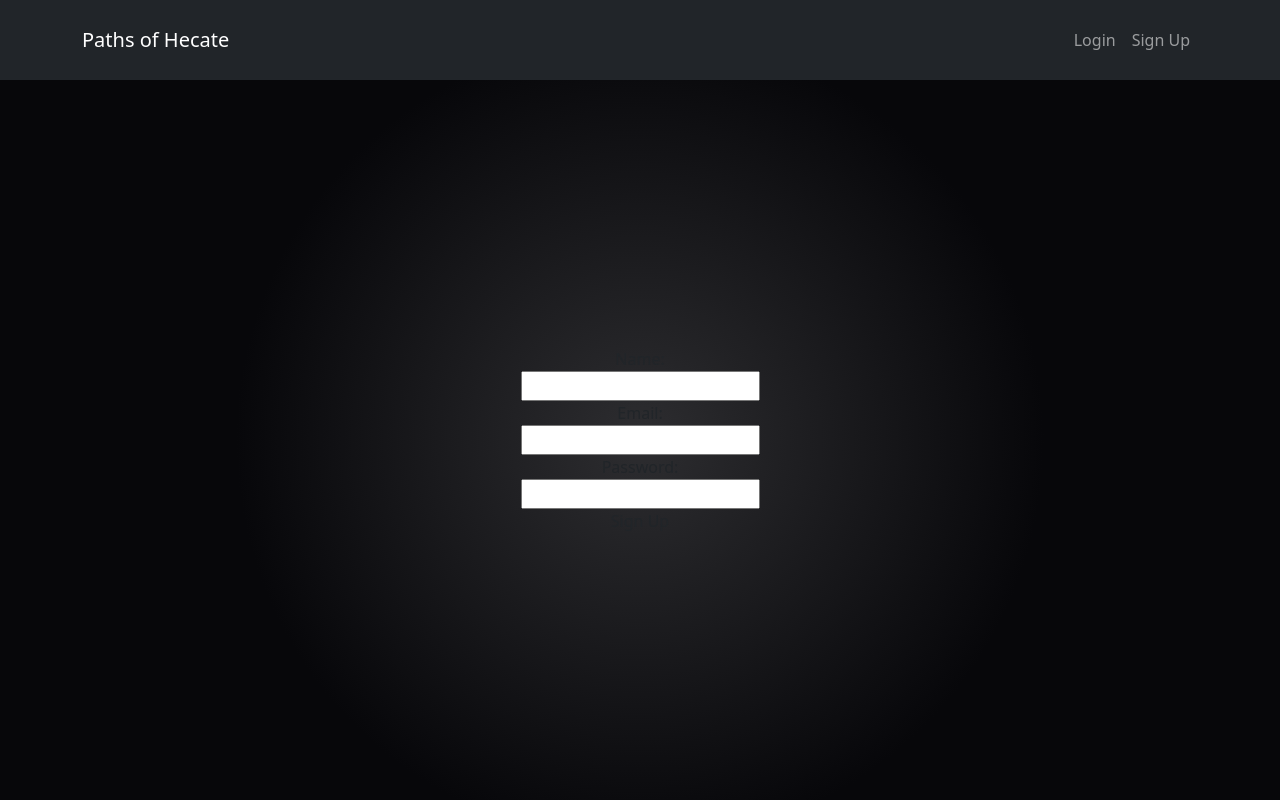
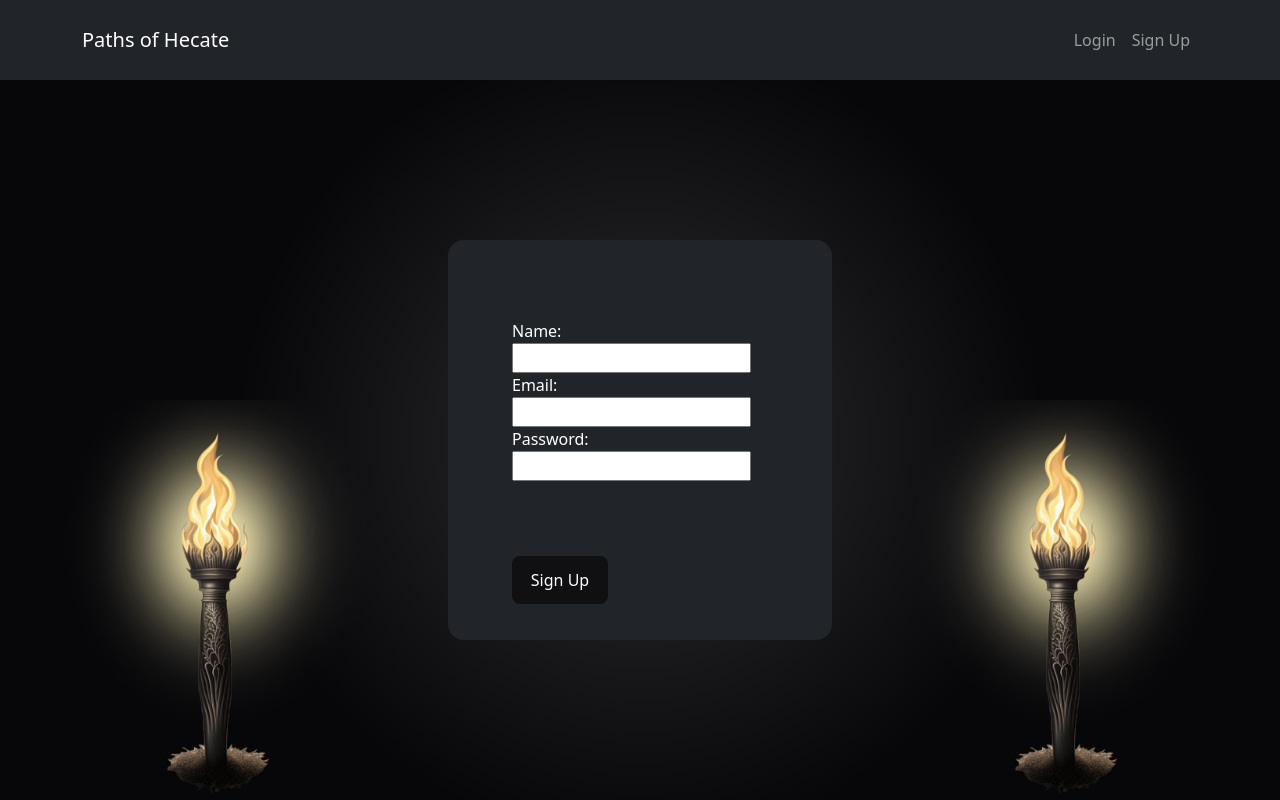
Before and after one commit to WilberEV/Paths-of-Hecate-FE, a React (Vite) app: page /signup in a window 1280 px wide. Built offline with nearby package versions, Linux system fonts and the light colour scheme.

Commit message:
Home + Login + SignUp desing changes

```diff
--- a/src/Components/Images/Images.js
+++ b/src/Components/Images/Images.js
@@ -1,6 +1,8 @@
 import Home from '../../assets/img/home.png'
+import Torch from '../../assets/img/torch.png'
 
 export const images = {
     Home,
+    Torch,
 
 }
--- a/src/layouts/Home/Home.css
+++ b/src/layouts/Home/Home.css
@@ -1,16 +1,32 @@
-.homeBody{
+.homeBody {
   height: 90vh;
   width: 100vw;
 
-    background: radial-gradient(circle, rgba(45,45,48,1) 0%, rgba(7,7,10,1) 55%);
+  background: radial-gradient(
+    circle,
+    rgba(45, 45, 48, 1) 0%,
+    rgba(7, 7, 10, 1) 55%
+  );
 
   margin: 0;
   padding: 0;
 
   display: flex;
-    flex-direction: column;
+  flex-direction: row;
+
+  justify-content: space-around;
+  align-items: center;
+}
+
+.torches {
+  height: 90vh;
+
+  display: flex;
 
   justify-content: center;
-    align-items: center;
+  align-items: end;
+}
 
+.torches img {
+  height: 50vh;
 }
--- a/src/layouts/Home/Home.jsx
+++ b/src/layouts/Home/Home.jsx
@@ -5,8 +5,14 @@ import { images } from '../../Components/Images/Images'
 export const Home = () => {
   return (
     <div className='homeBody'>
+      <div className='torches'>
+        <img src={images.Torch}/>
+      </div>
       <div>
         <img src={images.Home}/>
+      </div>
+      <div className='torches'>
+        <img src={images.Torch}/>
       </div>
     </div>
   )
--- a/src/layouts/Login/Login.css
+++ b/src/layouts/Login/Login.css
@@ -8,8 +8,83 @@
     padding: 0;
 
     display: flex;
+    flex-direction: row;
+
+    justify-content: space-around;
+    align-items: center;
+}
+
+
+.loginContainer {
+    height: 50vh;
+    width: 30vw;
+
+    display: flex;
+    justify-content: center;
+    align-items: center;
     flex-direction: column;
 
+    background-color: #212529;
+    border-radius: 1em;
+  }
+
+  .loginContainer2 {
+    height: 35vh;
+    width: 20vw;
+
+    display: flex;
+    justify-content: center;
+    align-items: start;
+    flex-direction: column;
+
+    color: white;
+  }
+
+  .loginContainer3 {
+    height: 10vh;
+    width: 20vw;
+
+    display: flex;
+    justify-content: center;
+    align-items: start;
+    flex-direction: column;
+  }
+
+  .loginButton {
+    width: 6em;
+    height: 3em;
+
+    display: flex;
     justify-content: center;
     align-items: center;
+
+    background-color: #101013;
+
+    border-radius: 0.5em;
+    transition: 0.3s;
+    color: white;
+
+    cursor: pointer;
+  }
+
+  .loginButton:hover {
+    background-color: #4545c3;
+    transition: 0.3s;
+  }
+
+  .welcomeText{
+    color: #e4c435;
+  }
+
+  .torches{
+    height: 90vh;
+
+    display: flex;
+
+    justify-content: center;
+    align-items: end;
 }
+
+.torches img{
+    height: 50vh;
+}
--- a/src/layouts/Login/Login.jsx
+++ b/src/layouts/Login/Login.jsx
@@ -1,16 +1,15 @@
 import React, { useState, useEffect } from "react";
-import './Login.css'
+import "./Login.css";
+import { images } from '../../Components/Images/Images'
 
 import { useNavigate } from "react-router-dom";
 import { useDispatch, useSelector } from "react-redux";
-import { logInAccount } from '../../services/apiCalls';
+import { logInAccount } from "../../services/apiCalls";
 import jwt_decode from "jwt-decode";
 import { InputText } from "../../components/InputText/InputText";
-import { login, userData } from "../userSlice"
-
+import { login, userData } from "../userSlice";
 
 export const Login = () => {
-
   const dispatch = useDispatch();
   const userRdxData = useSelector(userData);
   const navigate = useNavigate();
@@ -32,38 +31,37 @@ export const Login = () => {
   };
 
   const logMeIn = () => {
-
     logInAccount(credentials)
       .then((result) => {
         const decoded = jwt_decode(result.data.token);
         const datos = {
           token: result.data.token,
-          user: decoded
-        }
+          user: decoded,
+        };
         dispatch(login({ credentials: datos }));
 
-        setMessage('May your path be lighted.');
+        setMessage("May your path be lighted.");
 
         setTimeout(() => {
           navigate("/");
         }, 2750);
-
       })
       .catch((error) => console.log(error));
   };
 
-  useEffect(()=>{
-    if(userRdxData.credentials.token){
-      navigate("/")
-    };
-  },[]);
-
+  useEffect(() => {
+    if (userRdxData.credentials.token) {
+      navigate("/");
+    }
+  }, []);
 
   return (
-  <div className='loginBody'>
-
-    {message != "" ? (
-        <div>{message}</div>
+    <div className="loginBody">
+      <div className="torches">
+        <img src={images.Torch} />
+      </div>
+      {message != "" ? (
+        <div className="welcomeText">{message}</div>
       ) : (
         <div className="loginContainer">
           <div className="loginContainer2">
@@ -83,13 +81,17 @@ export const Login = () => {
               name={"password"}
               handler={inputHandler}
             />
-
+          </div>
+          <div className="loginContainer3">
             <div className="loginButton" onClick={() => logMeIn()}>
               Login
             </div>
           </div>
         </div>
       )}
-  </div>
-  )
-}
+      <div className="torches">
+        <img src={images.Torch} />
+      </div>
+    </div>
+  );
+};
--- a/src/layouts/Sign Up/SignUp.css
+++ b/src/layouts/Sign Up/SignUp.css
@@ -1,15 +1,89 @@
-.signUpBody{
+.signUpBody {
   height: 90vh;
   width: 100vw;
 
-    background: radial-gradient(circle, rgba(45,45,48,1) 0%, rgba(7,7,10,1) 55%);
+  background: radial-gradient(
+    circle,
+    rgba(45, 45, 48, 1) 0%,
+    rgba(7, 7, 10, 1) 55%
+  );
 
   margin: 0;
   padding: 0;
 
   display: flex;
+  flex-direction: row;
+
+  justify-content: space-around;
+  align-items: center;
+}
+
+.signUpContainer {
+  height: 50vh;
+  width: 30vw;
+
+  display: flex;
+  justify-content: center;
+  align-items: center;
   flex-direction: column;
 
+  background-color: #212529;
+  border-radius: 1em;
+}
+
+.signUpContainer2 {
+  height: 35vh;
+  width: 20vw;
+
+  display: flex;
+  justify-content: center;
+  align-items: start;
+  flex-direction: column;
+
+  color: white;
+}
+
+.signUpContainer3 {
+  height: 10vh;
+  width: 20vw;
+
+  display: flex;
+  justify-content: center;
+  align-items: start;
+  flex-direction: column;
+}
+
+.signUpButton {
+  width: 6em;
+  height: 3em;
+
+  display: flex;
   justify-content: center;
   align-items: center;
+
+  background-color: #101013;
+
+  border-radius: 0.5em;
+  transition: 0.3s;
+  color: white;
+
+  cursor: pointer;
 }
+
+.signUpButton:hover {
+  background-color: #4545c3;
+  transition: 0.3s;
+}
+
+.torches {
+  height: 90vh;
+
+  display: flex;
+
+  justify-content: center;
+  align-items: end;
+}
+
+.torches img {
+  height: 50vh;
+}
--- a/src/layouts/Sign Up/SignUp.jsx
+++ b/src/layouts/Sign Up/SignUp.jsx
@@ -1,14 +1,14 @@
 import React, { useState, useEffect } from "react";
-import './SignUp.css'
+import "./SignUp.css";
+import { images } from '../../Components/Images/Images'
 
 import { useNavigate } from "react-router-dom";
 import { useSelector } from "react-redux";
 import { InputText } from "../../components/InputText/InputText";
 import { userSignUp } from "../../services/apiCalls";
-import { userData } from "../userSlice"
+import { userData } from "../userSlice";
 
 export const SignUp = () => {
-
   const userRdxData = useSelector(userData);
   const navigate = useNavigate();
 
@@ -32,8 +32,9 @@ export const SignUp = () => {
   const signingIn = () => {
     userSignUp(credentials)
       .then((result) => {
-
-        setMessage(`Well met, ${result.data.name}, may the Goddess light your path.`);
+        setMessage(
+          `Well met, ${result.data.name}, may the Goddess light your path.`
+        );
 
         setTimeout(() => {
           navigate("/login");
@@ -48,9 +49,11 @@ export const SignUp = () => {
     }
   }, []);
 
-
   return (
     <div className="signUpBody">
+      <div className="torches">
+        <img src={images.Torch} />
+      </div>
       {message != "" ? (
         <div>{message}</div>
       ) : (
@@ -82,12 +85,15 @@ export const SignUp = () => {
             />
           </div>
           <div className="signUpContainer3">
-          <div className="signUpButton" onClick={() => signingIn()}>
+            <div className="signUpButton" onClick={() => signingIn()}>
               Sign Up
             </div>
           </div>
         </div>
       )}
+      <div className="torches">
+        <img src={images.Torch} />
+      </div>
     </div>
   );
 };
```
Also changed, not shown: src/assets/img/torch.png (added). Lines whose indentation alone changed are shown as unchanged.
